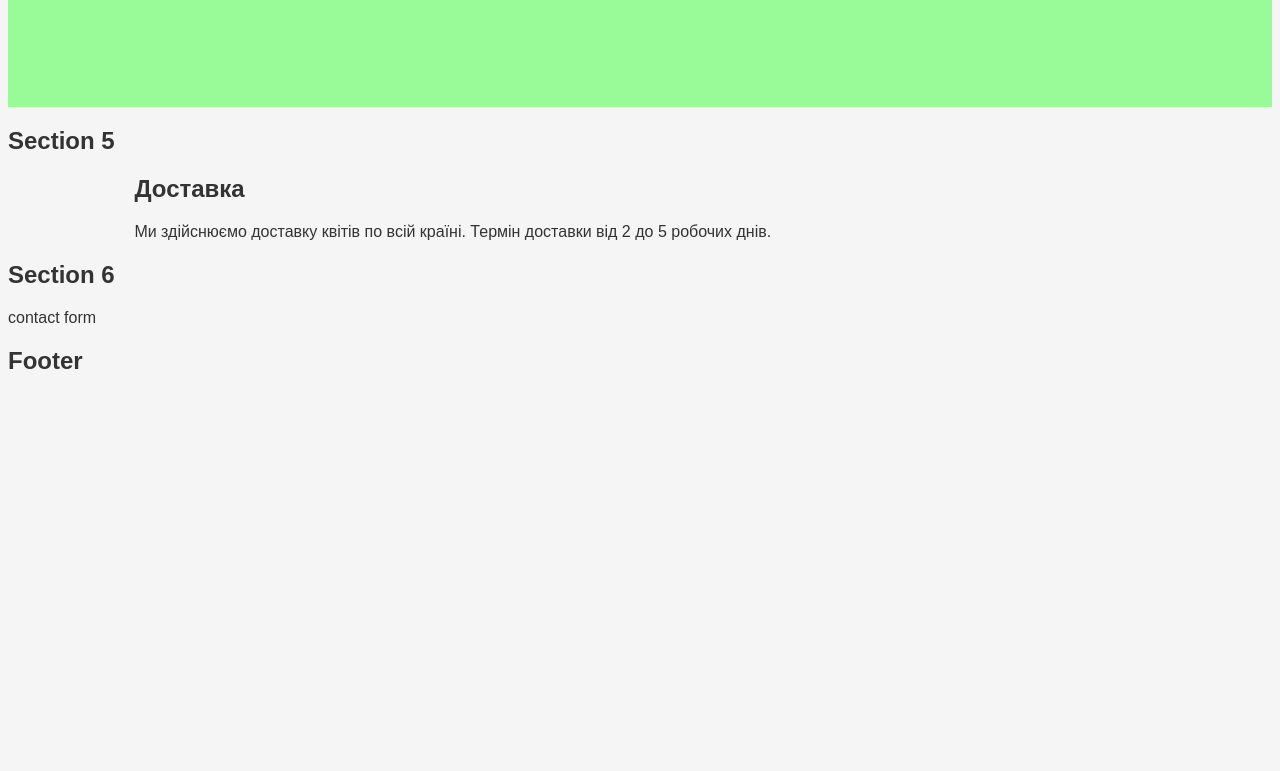
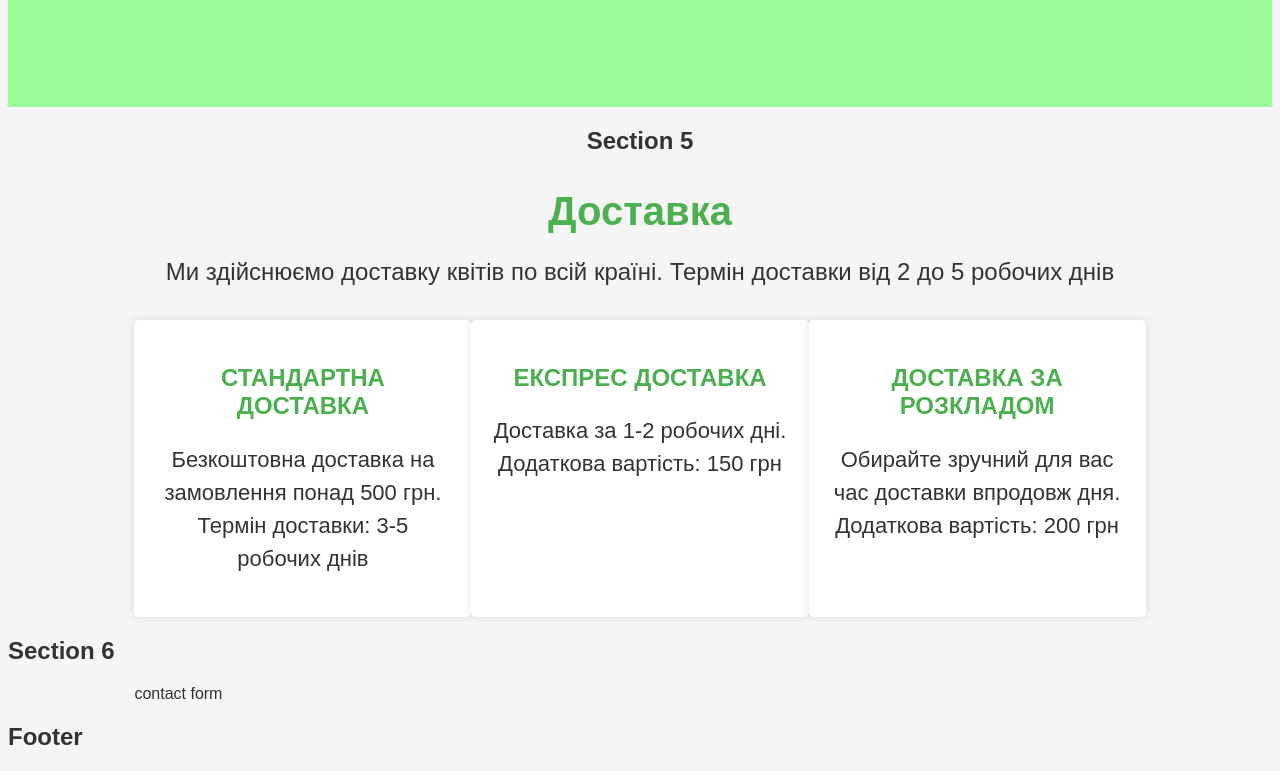
Before and after one commit to viktoriiasokolova17/Flower, a plain HTML site: page index.html in a window 1280 px wide. Shown: the part 2950-3721 px from the top of the page. Before the commit the page ends 3345 px from the top, so only its background shows below. Drawn offline with Linux system fonts and the light colour scheme.

Commit message:
Add delivery-section

```diff
--- a/css/style.css
+++ b/css/style.css
@@ -232,3 +232,81 @@ input[name="slider"]:nth-child(1):checked ~ .navigation label:nth-child(1),
 input[name="slider"]:nth-child(2):checked ~ .navigation label:nth-child(2) {
     background: #4CAF50;
 }
+
+/* delivery-section */
+
+.delivery-section{
+    text-align: center;
+}
+
+.delivery{
+    background-color: #f9f9f9;
+    padding: 50px 0;
+}
+
+.delivery-h2{
+    font-size: 40px;
+    margin-bottom: 20px;
+    color: #4CAF50;
+}
+
+.delivery-p{
+    font-size: 24px;
+    line-height: 1.5;
+    margin: 20px;
+}
+
+.delivery-details {
+    display: flex;
+    justify-content: space-around;
+    margin-top: 30px;
+}
+
+.delivery-option{
+    background: white;
+    border-radius: 5px;
+    box-shadow: 0 0 10px rgba(0, 0, 0, 0.1);
+    padding: 20px;
+    width: 30%;
+}
+
+.delivery-option-h3{
+    font-size: 24px;
+    margin-bottom: 10px;
+    line-height: 1.2;
+    color: #4CAF50;
+    text-transform: uppercase;
+
+}
+
+.delivery-option-p{
+    font-size: 22px;
+    line-height: 1.5;
+
+
+}
+
+.delivery-contact {
+    margin-top: 40px;
+    text-align: left;
+}
+
+.delivery-contact h3 {
+    font-size: 1.5em;
+    margin-bottom: 10px;
+}
+
+.delivery-contact p {
+    font-size: 1.2em;
+    margin-bottom: 10px;
+}
+
+.delivery-contact ul {
+    list-style: none;
+    padding: 0;
+}
+
+.delivery-contact ul li {
+    font-size: 1.2em;
+    margin-bottom: 5px;
+}
--- a/index.html
+++ b/index.html
@@ -106,16 +106,33 @@
         </div>
     </section>
 
-    <section class="delivery">
+    <section class="delivery-section">
         <h2>Section 5</h2>
         <div class="container">
-            <h2>Доставка</h2>
-            <p>Ми здійснюємо доставку квітів по всій країні. Термін доставки від 2 до 5 робочих днів.</p>
+            <h2 class="delivery-h2">Доставка</h2>
+            <p class="delivery-p">Ми здійснюємо доставку квітів по всій країні. Термін доставки від 2 до 5 робочих днів</p>
+
+            <div class="delivery-details">
+                <div class="delivery-option">
+                    <h3 class="delivery-option-h3">Стандартна доставка</h3>
+                    <p class="delivery-option-p">Безкоштовна доставка на замовлення понад 500 грн. <br> Термін доставки: 3-5 робочих днів</p>
+                </div>
+                <div class="delivery-option">
+                    <h3 class="delivery-option-h3">Експрес доставка</h3>
+                    <p class="delivery-option-p">Доставка за 1-2 робочих дні. <br> Додаткова вартість: 150 грн</p>
+                </div>
+                <div class="delivery-option">
+                    <h3 class="delivery-option-h3">Доставка за розкладом</h3>
+                    <p class="delivery-option-p">Обирайте зручний для вас час доставки впродовж дня. <br> Додаткова вартість: 200 грн</p>
+                </div>
+            </div>
+
         </div>
     </section>
 
     <section class="contact">
         <h2>Section 6</h2>
+        <div class="container">
         <p>contact form</p>
         </div>
     </section>
```
